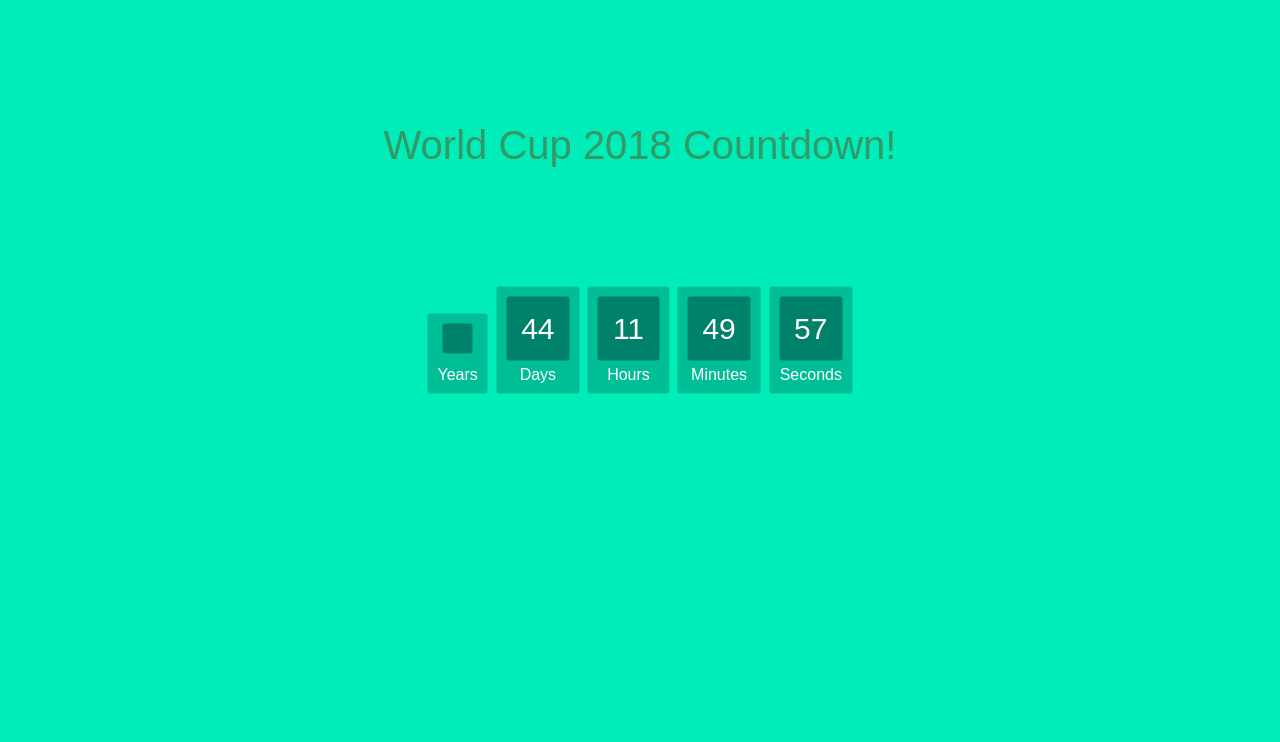
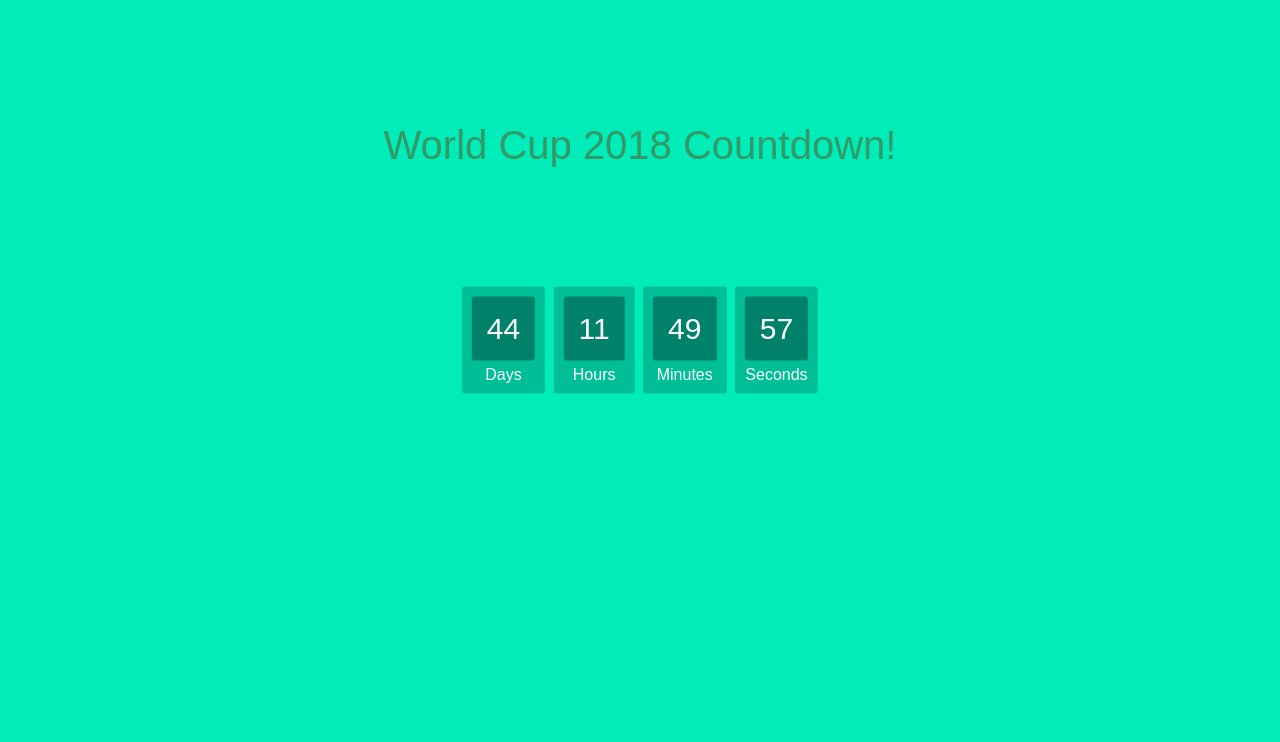
Before and after one commit to alysonpaige/countdown-timer, a plain HTML site: page index.html in a window 1280 px wide. Shown: the top 742 px of the page. Drawn offline with Linux system fonts and the light colour scheme.

Commit message:
comment years and todo

```diff
--- a/index.html
+++ b/index.html
@@ -15,10 +15,10 @@
   </div>
   <div class="countdowndiv center__div">
     <div id="clockdiv">
-      <div class="hover__div time">
+      <!-- <div class="hover__div time">
         <span class="years"></span>
         <div class="smalltext">Years</div>
-      </div>
+      </div> -->
       <div class="hover__div time">
         <span class="days"></span>
         <div class="smalltext">Days</div>
```
Also changed, not shown: script.js (+12 -0 lines).
